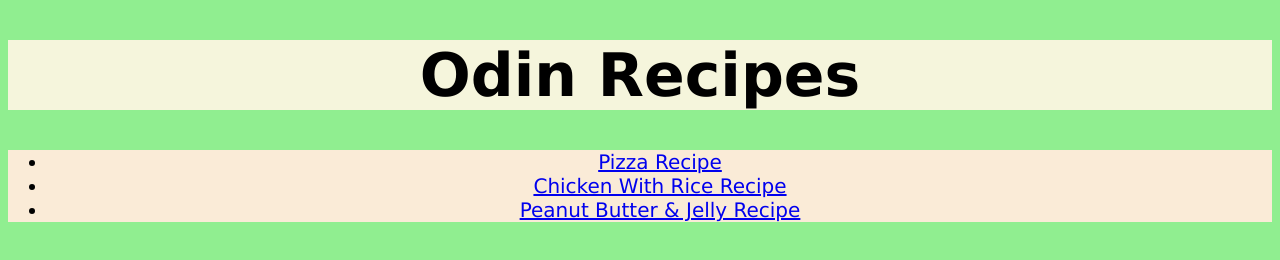
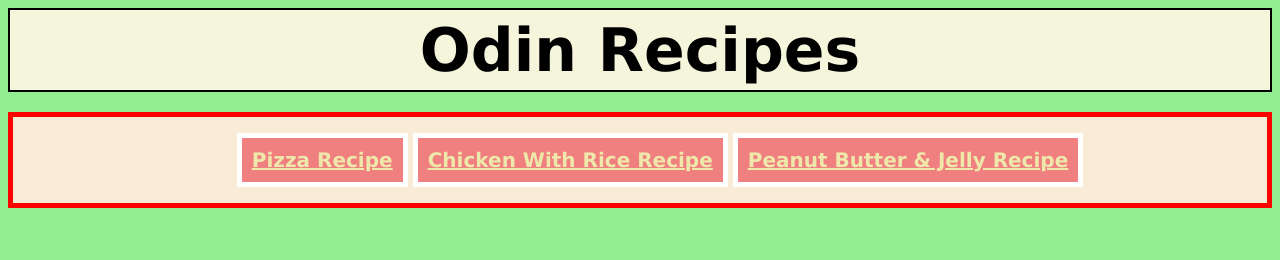
Before and after one commit to akudama4/odin-recipes, a plain HTML site: page index.html in a window 1280 px wide. Drawn offline with Linux system fonts and the light colour scheme.

Commit message:
Edit css on the main page

```diff
--- a/index.html
+++ b/index.html
@@ -9,10 +9,10 @@
 <body>
     <h1 class="title">Odin Recipes</h1>
     <div class="recipes-list">
-        <ul>
-            <li><a  class="list-items" href="recipes/pizza.html" target="_blank">Pizza Recipe</a></li>
-            <li><a  class="list-items" href="recipes/chicken.html" target="_blank">Chicken With Rice Recipe</a></li>
-            <li><a  class="list-items" href="recipes/pnjelly.html" target="_blank">Peanut Butter & Jelly Recipe</a></li>
+        <ul class="list-align">
+            <li class="list-items"><a href="recipes/pizza.html" target="_blank">Pizza Recipe</a></li>
+            <li class="list-items"><a href="recipes/chicken.html" target="_blank">Chicken With Rice Recipe</a></li>
+            <li class="list-items"><a href="recipes/pnjelly.html" target="_blank">Peanut Butter & Jelly Recipe</a></li>
         </ul>
     </div>
 </body>
--- a/styles.css
+++ b/styles.css
@@ -8,12 +8,31 @@ body {
     color: black;
     font-size: 60px;
     text-align: center;
+    margin: auto;
+    padding: 5px;
+    border: 2px solid black;
 }
 
 .recipes-list {
-    font-size: 20px;
     background-color: antiquewhite;
     text-align: center;
+    border: 5px solid red;
+    margin-top: 20px;
+    display: block;
+}
+
+a {
+    color: rgb(238,232,170);
+    font-size: 20px;
+    font-weight: bold;
+}
+
+.list-items {
+    background-color: lightcoral;
+    margin: auto;
+    padding: 10px;
+    display: inline-block;
+    border: solid 5px white;
 }
 
 .description {
```
